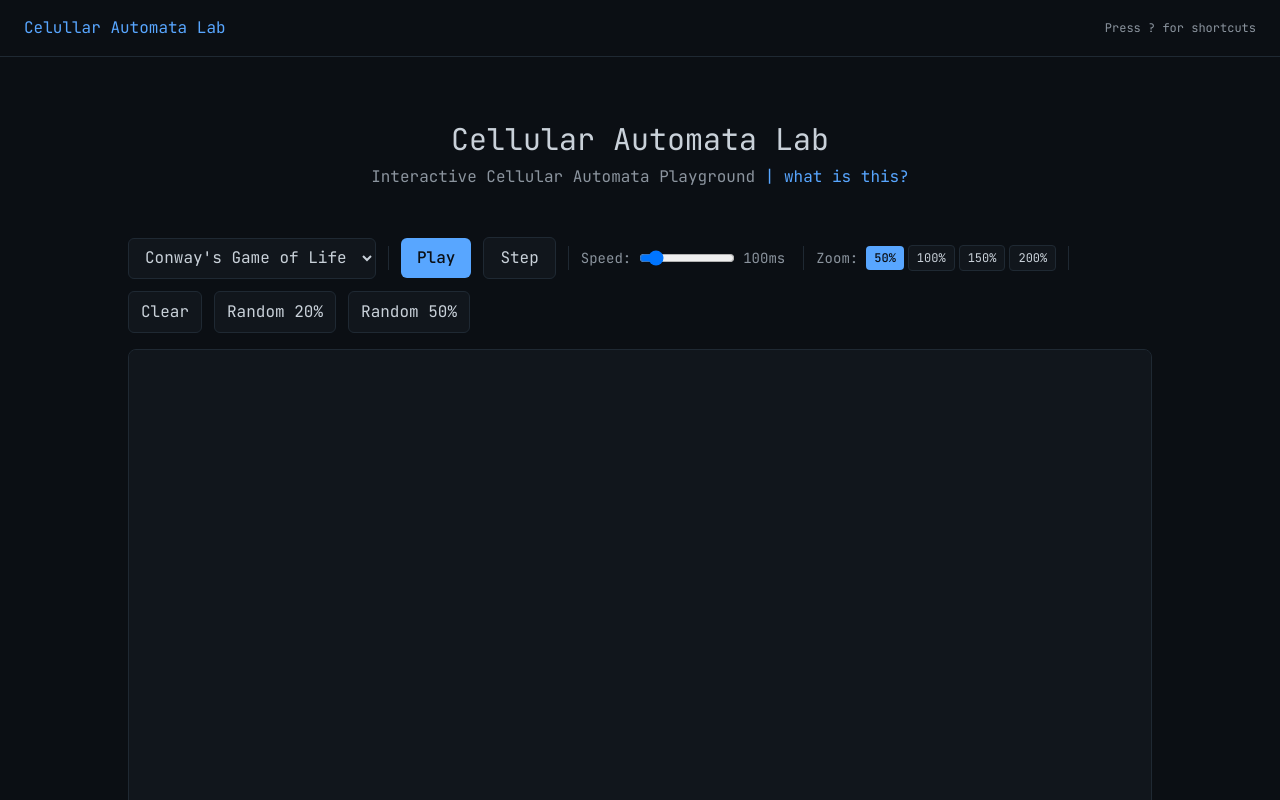
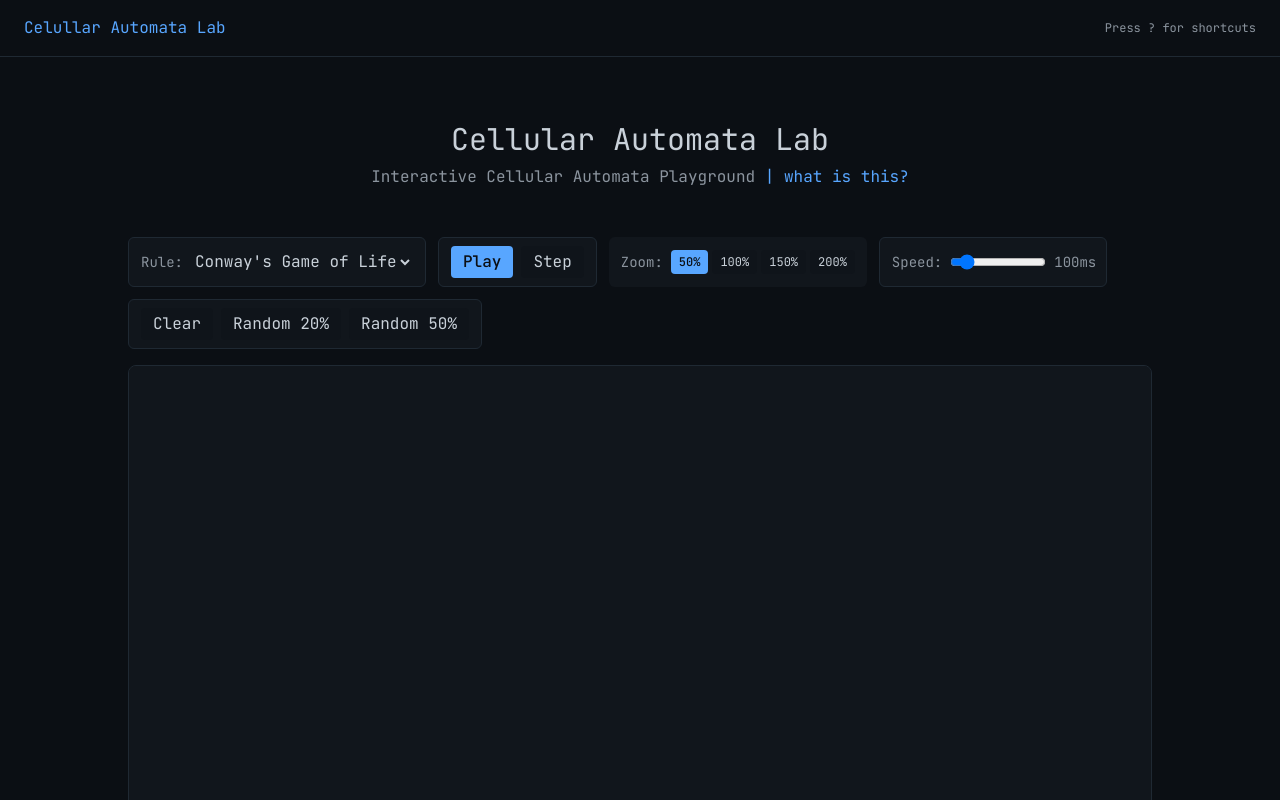
Before and after one commit to pratiksingh94/cellular-automata-lab, a React (Vite) app: page / in a window 1280 px wide. Shown: the top 800 px of the page. Built offline with nearby package versions, Linux system fonts and the light colour scheme.

Commit message:
better controls

```diff
--- a/src/components/Controls.tsx
+++ b/src/components/Controls.tsx
@@ -30,11 +30,15 @@ export default function Controls({ gridRef, rule, onRuleChange, speed, onSpeedCh
 
 
   return (
-    <div className="flex flex-wrap gap-3 items-center mb-4">
+    <div className="flex flex-wrap gap-3 mb-4">
+
+      {/* rule select  */}
+      <div className="flex items-center gap-2 bg-panel border border-border rounded-md px-3 py-2">
+        <span className="text-text-muted text-sm">Rule:</span>
         <select
         value={selectedPreset}
         onChange={e => handlePresetChange(e.target.value)}
-      className="px-3 py-2 bg-panel border border-border rounded-md text-text cursor-pointer"
+        className="bg-transparent text-text cursor-pointer outline-none"
         >
           {presets.map(p => (
             <option key={p.name} value={p.name}>
@@ -42,24 +46,40 @@ export default function Controls({ gridRef, rule, onRuleChange, speed, onSpeedCh
             </option>
           ))}
         </select>
+      </div>
 
-      <div className="h-6 w-px bg-border"/>
-
+      {/* controlling btns  */}
+      <div className="flex items-center gap-2 bg-panel border border-border rounded-md px-3 py-2">
         <button
         onClick={() => isPlaying ? gridRef.current?.pause() : gridRef.current?.play()}
-      className="px-4 py-2 bg-accent text-bg rounded-md font-medium cursor-pointer"
-      >{isPlaying ? "Pause" : "Play"}</button>
+        className="px-3 py-1 bg-accent text-bg rounded font-medium cursor-pointer"
+        >
+          {isPlaying ? "Pause" : "Play"}
+        </button>
 
         <button
         onClick={() => gridRef.current?.step()}
-      className="px-4 py-2 bg-panel border border-border rounded-md text-text hover:bg-panel-2 transition-colors cursor-pointer"
-      >
-        Step
-      </button>
+        className="px-3 py-1 bg-panel-2 text-text rounded cursor-pointer"
+        >Step</button>
+      </div>
 
-      <div className="h-6 w-px bg-border"/>
+      {/* zoom btns */}
+      <div className="flex items-center gap-2 bg-panel border-border rounded-md px-3 py-2">
+        <span className="text-text-muted text-sm">Zoom:</span>
+        <div className="flex gap-1">
+          {zoomLevels.map(z => (
+            <button
+            key={z}
+            onClick={() => onZoomChange(z)}
+            className={`px-2 py-1 text-xs rounded cursor-pointer ${zoom === z ? "bg-accent text-bg font-medium" : "bg-panel-2 text-text"}`}
+            >{z * 100}%</button>
+          ))}
+        </div>
+      </div>
 
-      <div className="flex gap-2 items-center">
+      {/* speed  slider*/}
+      {/* slide for your homies twin  */}
+      <div className="flex items-center gap-2 bg-panel border border-border rounded-md px-3 py-2">
         <span className="text-text-muted text-sm">Speed:</span>
         <input
         type="range"
@@ -69,36 +89,32 @@ export default function Controls({ gridRef, rule, onRuleChange, speed, onSpeedCh
         onChange={e => onSpeedChange(Number(e.target.value))}
         className="w-24 cursor-pointer"
         />
-        <span className="text-text-muted text-sm w-12">{speed}ms</span>
+        <span className="text-text-muted text-sm w-10">{speed}ms</span>
       </div>
 
-      <div className="h-6 w-px bg-border"/>
-
-      <div className="flex gap-1 items-center">
-        <span className="text-text-muted text-sm mr-1">Zoom:</span>
-        {zoomLevels.map(z => (
+      {/* grid control buttons  */}
+      <div className="flex items-center gap-2 bg-panel border border-border rounded-md px-3 py-2">
         <button
-          key={z}
-          onClick={() => onZoomChange(z)}
-          className={`px-2 py-1 text-xs rounded cursor-pointer ${zoom===z ? "bg-accent text-bg font-medium" : "bg-panel border border-border text-text hover:bg-panel-2"}`}
-          >{z * 100}%</button>
-        ))}
-      </div>
-
-      <div className="h-6 w-px bg-border"/>
+        onClick={() => gridRef.current?.clear()}
+        className="px-3 py-1 bg-panel-2 text-text rounded cursor-pointer"
+        >
+          Clear
+        </button>
 
         <button
-      onClick={() => gridRef.current?.clear()}
-      className="px-3 py-2 bg-panel border border-border rounded-md text-text hover:bg-panel-2 transition-colors cursor-pointer"
-      >Clear</button>
+        onClick={() => gridRef.current?.randomize(0.2)}
+        className="px-3 py-1 bg-panel-2 text-text rounded cursor-pointer"
+        >
+          Random 20%
+        </button>
+
         <button
-      onClick={() => gridRef.current?.randomize(0.2)}
-      className="px-3 py-2 bg-panel border border-border rounded-md text-text hover:bg-panel-2 transition-colors cursor-pointer"
-      >Random 20%</button>
-      <button
-      onClick={() => gridRef.current?.randomize(0.5)}
-      className="px-3 py-2 bg-panel border border-border rounded-md text-text hover:bg-panel-2 transition-colors cursor-pointer"
-      >Random 50%</button>
+        onClickCapture={() => gridRef.current?.randomize(0.5)}
+        className="px-3 py-1 bg-panel-2 text-text rounded cursor-pointer"
+        >
+          Random 50%
+        </button>
+      </div>
     </div>
   )
 }
```
Lines whose indentation alone changed are shown as unchanged.
